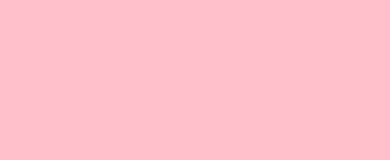
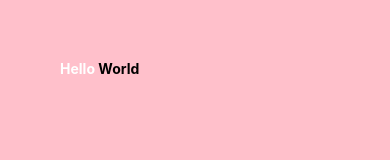
Before and after one commit to nishaanntt/reactNativeFDP, a React Native app: screen / in a window 390 px wide. Shown: the top 160 px of the page. Built offline with nearby package versions, Linux system fonts and the light colour scheme.

Commit message:
Core component - Text

```diff
--- a/App.js
+++ b/App.js
@@ -1,6 +1,13 @@
+import { Text, View } from 'react-native';
+
 import { StatusBar } from 'expo-status-bar';
-import { View } from 'react-native';
 
 export default function App() {
-	return <View style={{ backgroundColor: 'pink', flex: 1 }}></View>;
+	return (
+		<View style={{ backgroundColor: 'pink', flex: 1, padding: 60 }}>
+			<Text style={{ fontWeight: 'bold' }}>
+				<Text style={{ color: 'white' }}>Hello</Text> World
+			</Text>
+		</View>
+	);
 }
```
